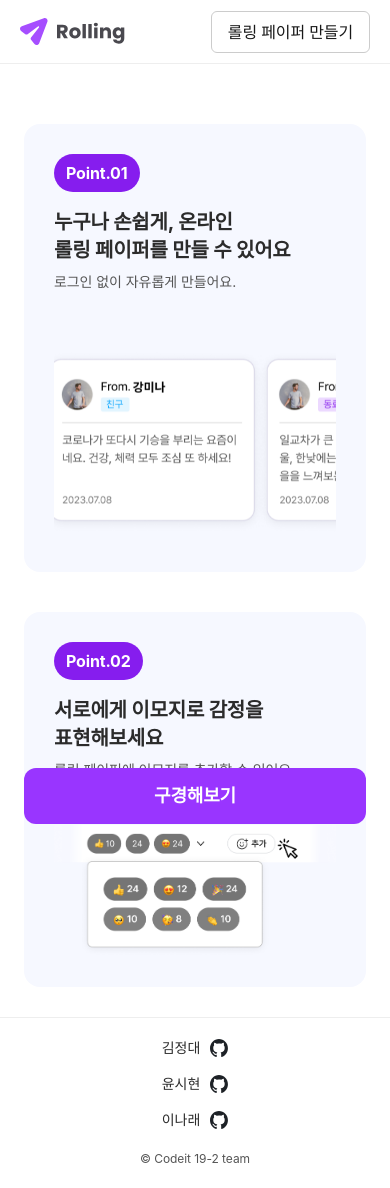
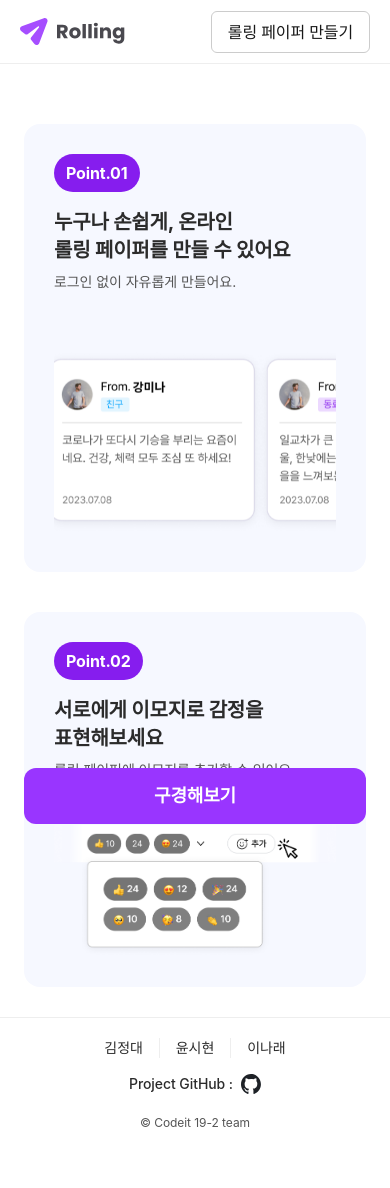
Before and after one commit to daeya0406/rolling-part2-team2, a React (Vite) app: page / in a window 390 px wide. After the commit the page ends 1152 px from the top, so only its background shows below. Built offline with nearby package versions, Linux system fonts and the light colour scheme; a web font is replaced by a local one.

Commit message:
fix : footer UI 및 배치 변경

```diff
--- a/src/components/Footer.jsx
+++ b/src/components/Footer.jsx
@@ -3,7 +3,6 @@ import Divider from "./ui/Divider";
 import Icon from "./ui/Icon";
 
 /**
- * Footer 컴포넌트
  * @param {Object} props
  * @param {string} [props.className=""]
  */
@@ -14,15 +13,17 @@ function Footer({ className = "" }) {
     { name: "이나래", github: "https://github.com/jerryko570" },
   ];
 
+  const projectGithub = "https://github.com/daeya0406/rolling-part2-team2";
+
   return (
     <footer className={`footer ${className}`}>
       <div className="footer__inner">
         <div className="footer__content">
           <div className="footer__team">
+            <div className="footer__info">
               <div className="footer__members">
                 {teamMembers.map((member, index) => (
                   <div key={member.name} className="footer__member">
-                  <span className="footer__member-name">{member.name}</span>
                     <a
                       href={member.github}
                       target="_blank"
@@ -30,7 +31,7 @@ function Footer({ className = "" }) {
                       className="footer__member-link"
                       aria-label={`${member.name} GitHub`}
                     >
-                    <Icon name="github-mark" className="footer__github-icon" />
+                      <span className="footer__member-name">{member.name}</span>
                     </a>
                     {index < teamMembers.length - 1 && (
                       <Divider
@@ -42,6 +43,20 @@ function Footer({ className = "" }) {
                     )}
                   </div>
                 ))}
+              </div>
+
+              <div className="footer__project">
+                <span className="footer__project-label">Project GitHub :</span>
+                <a
+                  href={projectGithub}
+                  target="_blank"
+                  rel="noopener noreferrer"
+                  className="footer__project-link"
+                  aria-label="프로젝트 GitHub 저장소"
+                >
+                  <Icon name="github-mark" className="footer__github-icon" />
+                </a>
+              </div>
             </div>
           </div>
 
--- a/src/components/footer.scss
+++ b/src/components/footer.scss
@@ -31,6 +31,13 @@
     gap: 16px;
   }
 
+  &__info {
+    display: flex;
+    align-items: center;
+    gap: 10px;
+    justify-content: center;
+  }
+
   &__members {
     display: flex;
     align-items: center;
@@ -42,18 +49,39 @@
   &__member {
     display: flex;
     align-items: center;
-    gap: 8px;
   }
 
   &__member-name {
     @include typo(14, 500);
     color: var(--c-gray800);
     white-space: nowrap;
-    min-width: 54px;
-    text-align: left;
+    text-align: center;
+    padding: 0 8px;
   }
 
   &__member-link {
+    display: flex;
+    align-items: center;
+    text-decoration: none;
+
+    &:hover .footer__member-name {
+      color: var(--c-purple600);
+    }
+  }
+
+  &__project {
+    display: flex;
+    align-items: center;
+    gap: 8px;
+  }
+
+  &__project-label {
+    @include typo(14, 500);
+    color: var(--c-gray800);
+    white-space: nowrap;
+  }
+
+  &__project-link {
     display: flex;
     align-items: center;
     text-decoration: none;
@@ -64,8 +92,8 @@
   }
 
   &__github-icon {
-    width: 20px;
-    height: 20px;
+    width: 24px;
+    height: 24px;
     transition: opacity 0.2s ease;
     filter: brightness(0.8);
   }
@@ -76,7 +104,6 @@
     text-align: center;
   }
 
-  // Header와 동일한 반응형 패딩 적용
   @media (max-width: 1248px) {
     &__inner {
       max-width: 100%;
@@ -84,7 +111,6 @@
     }
   }
 
-  // 태블릿 (1024px)
   @media (max-width: 1024px) {
     padding: 30px 0;
 
@@ -96,22 +122,25 @@
       gap: 18px;
     }
 
-    &__member {
-      gap: 8px;
+    &__info {
+      gap: 30px;
     }
 
     &__member-name {
       @include typo(12, 500);
-      min-width: 50px;
+      padding: 0 6px;
+    }
+
+    &__project-label {
+      @include typo(12, 500);
     }
 
     &__github-icon {
-      width: 18px;
-      height: 18px;
+      width: 22px;
+      height: 22px;
     }
   }
 
-  // 모바일 (480px)
   @media (max-width: 480px) {
     padding: 20px 0;
 
@@ -123,36 +152,44 @@
       gap: 20px;
     }
 
-    &__members {
+    &__info {
       flex-direction: column;
       gap: 16px;
+    }
+
+    &__members {
+      flex-direction: row;
+      gap: 0;
       align-items: center;
+      justify-content: center;
     }
 
     &__member {
-      gap: 10px;
       justify-content: center;
       align-items: center;
     }
 
     &__member-name {
       @include typo(14, 500);
-      min-width: auto;
       text-align: center;
+      padding: 0;
+    }
+
+    &__project {
+      justify-content: center;
+    }
+
+    &__project-label {
+      @include typo(14, 500);
     }
 
     &__github-icon {
-      width: 18px;
-      height: 18px;
+      width: 20px;
+      height: 20px;
     }
 
     &__copyright {
       @include typo(12, 400);
     }
-
-    // 모바일에서 Divider 숨김
-    &__divider {
-      display: none;
-    }
   }
 }
--- a/src/components/ui/button.scss
+++ b/src/components/ui/button.scss
@@ -16,6 +16,7 @@ $btn-height-xs: 28px;
   font-weight: bold;
   cursor: pointer;
   border-radius: $radius-lg;
+  z-index: 50;
 
   .btn__icon,
   .btn__label {
```
Lines whose indentation alone changed are shown as unchanged.
